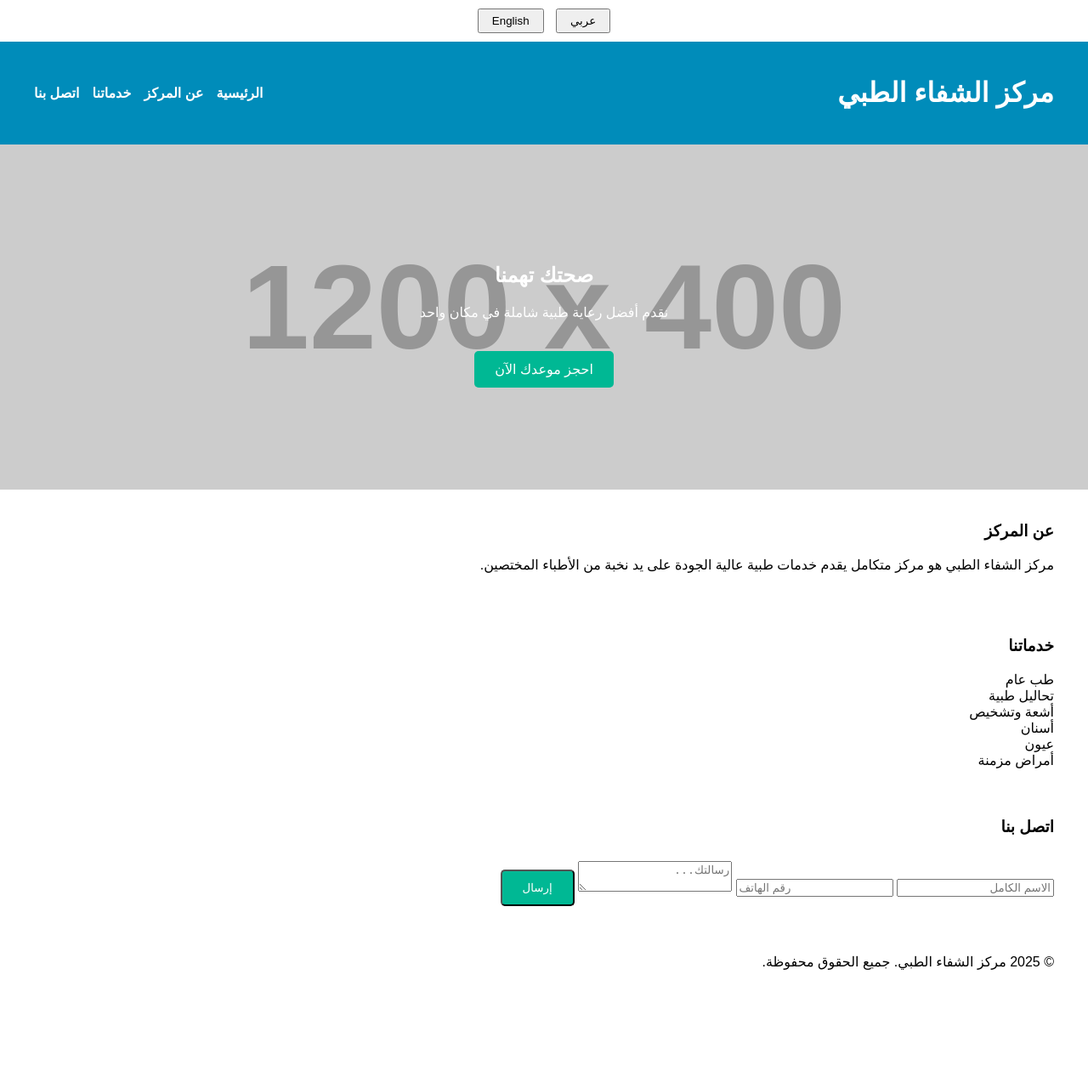
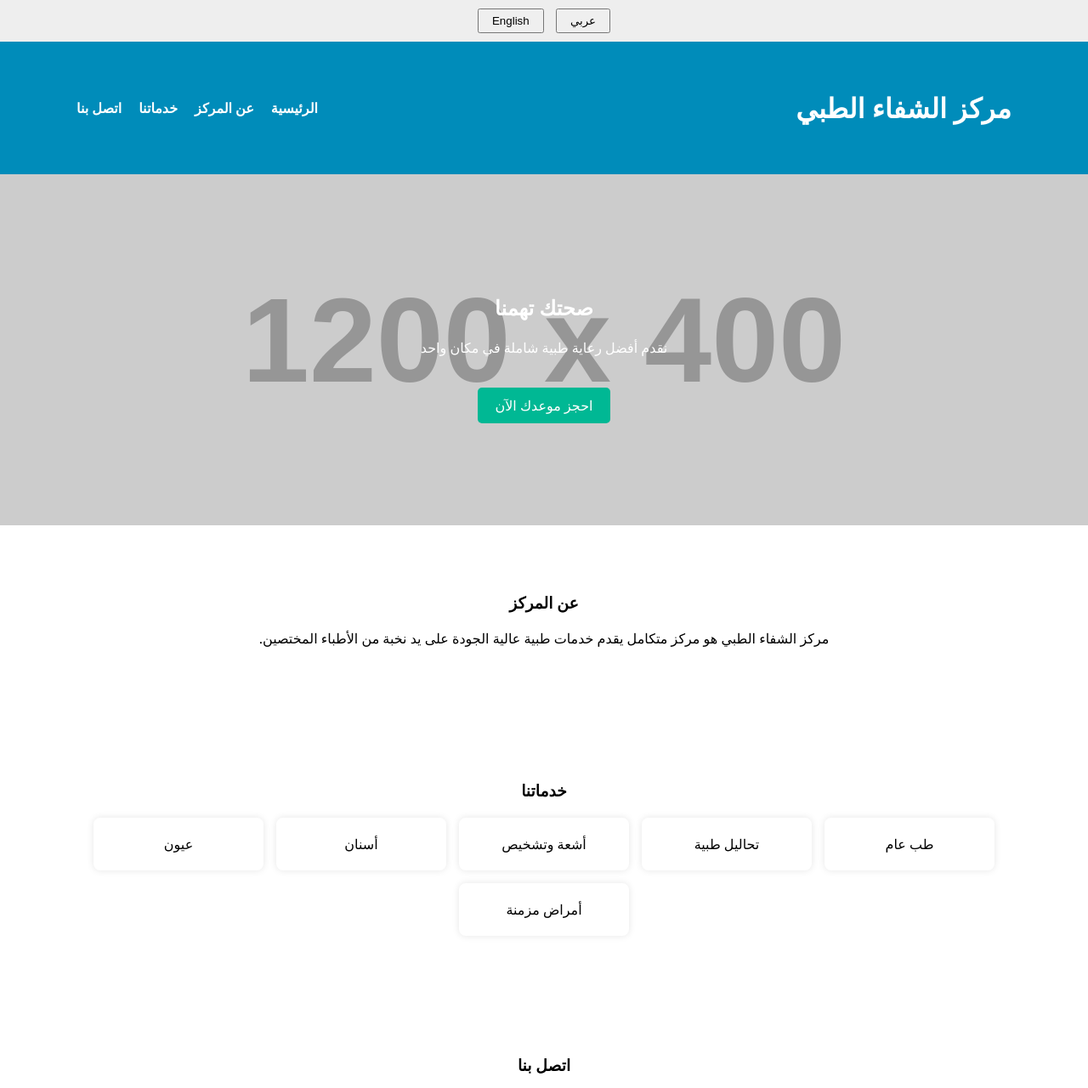
Before and after one commit to emo63/clinic-landing-page, a plain HTML site: page index.html in a window 1280 px wide. Shown: the top 1280 px of the page at 85% size. Before the commit the page ends 1177 px from the top, so only its background shows below. Drawn offline with Linux system fonts and the light colour scheme; placeholder pictures from the web are drawn by us.

Commit message:
Update style.css

```diff
--- a/style.css
+++ b/style.css
@@ -1,21 +1,31 @@
+:root {
+  --main-color: #008cba;
+  --accent-color: #00b894;
+  --text-color: #333;
+  --bg-color: #f9f9f9;
+}
+
 body {
   margin: 0;
-  font-family: 'Arial', sans-serif;
+  font-family: 'Segoe UI', sans-serif;
+  background: var(--bg-color);
   transition: direction 0.3s ease;
 }
 
 .container {
-  max-width: 1200px;
+  width: 90%;
+  max-width: 1100px;
   margin: auto;
-  padding: 20px;
+  padding: 20px 0;
 }
 
 header {
-  background-color: #008cba;
+  background-color: var(--main-color);
   color: white;
+  padding: 15px 0;
 }
 
-header .container {
+.header-container {
   display: flex;
   justify-content: space-between;
   align-items: center;
@@ -25,14 +35,27 @@ header .container {
 nav ul {
   list-style: none;
   display: flex;
-  gap: 15px;
+  gap: 20px;
   padding: 0;
+  margin: 0;
 }
 
 nav a {
   color: white;
   text-decoration: none;
   font-weight: bold;
+}
+
+.lang-switch {
+  text-align: center;
+  background: #eee;
+  padding: 10px 0;
+}
+
+.lang-switch button {
+  margin: 0 5px;
+  padding: 5px 15px;
+  cursor: pointer;
 }
 
 .hero {
@@ -43,22 +66,58 @@ nav a {
 }
 
 .btn {
-  background-color: #00b894;
+  background-color: var(--accent-color);
   color: white;
-  padding: 12px 24px;
+  padding: 10px 20px;
+  border: none;
+  border-radius: 5px;
   text-decoration: none;
-  border-radius: 5px;
+  font-size: 16px;
   display: inline-block;
   margin-top: 20px;
 }
 
-.lang-switch {
+.about, .services, .contact {
+  background: white;
+  padding: 40px 0;
   text-align: center;
-  margin: 10px;
 }
 
-.lang-switch button {
-  padding: 5px 15px;
-  margin: 0 5px;
-  cursor: pointer;
+.service-cards {
+  display: flex;
+  flex-wrap: wrap;
+  gap: 15px;
+  justify-content: center;
+  margin-top: 20px;
 }
+
+.card {
+  background-color: #fff;
+  padding: 20px 25px;
+  box-shadow: 0 0 8px rgba(0,0,0,0.1);
+  border-radius: 8px;
+  width: 150px;
+}
+
+form {
+  display: flex;
+  flex-direction: column;
+  gap: 15px;
+  max-width: 500px;
+  margin: auto;
+}
+
+input, textarea {
+  padding: 12px;
+  font-size: 16px;
+  border: 1px solid #ccc;
+  border-radius: 4px;
+}
+
+footer {
+  background: #222;
+  color: white;
+  text-align: center;
+  padding: 20px 0;
+  font-size: 14px;
+}
```
